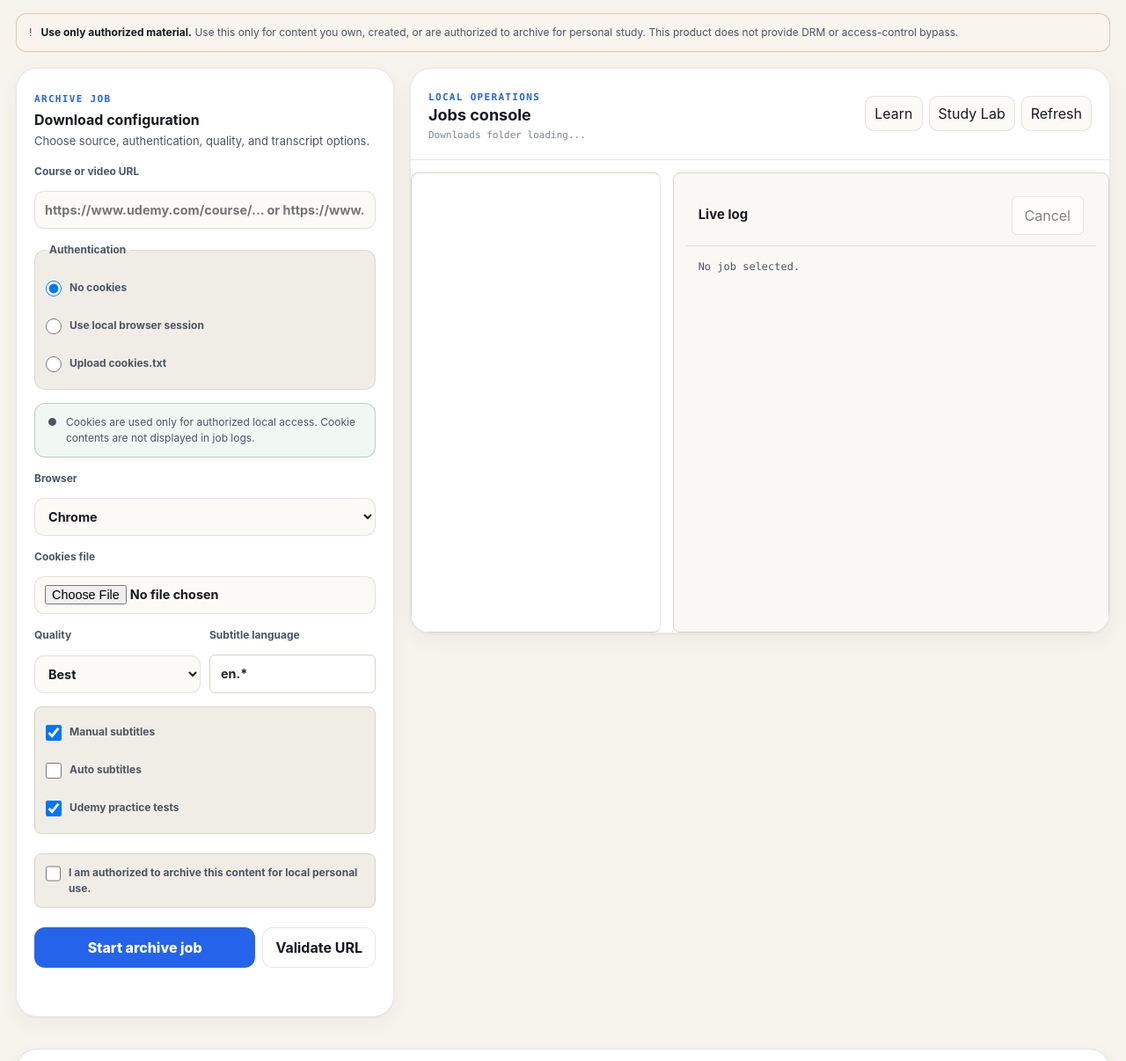
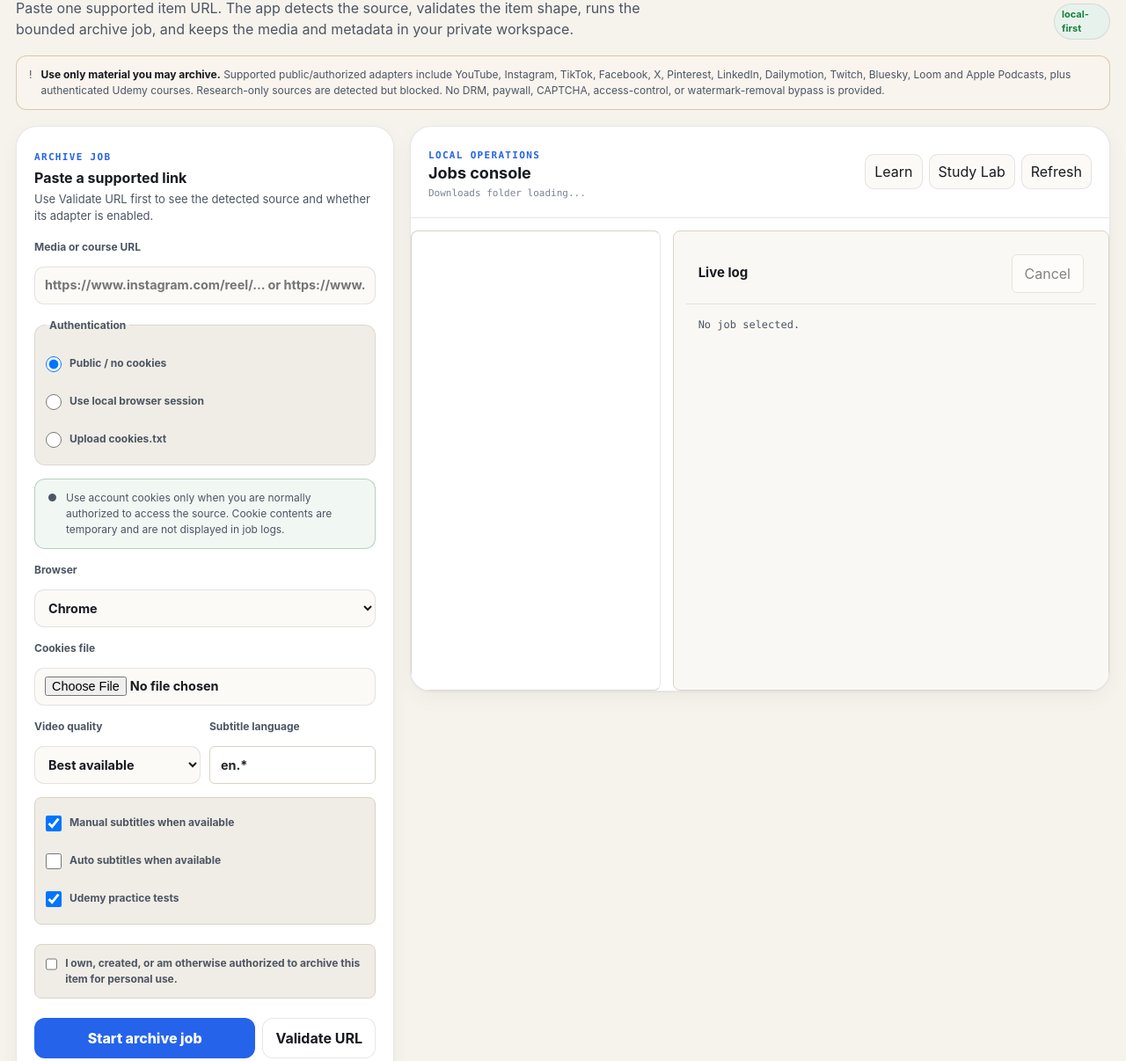
Before and after one commit to rrahul0904/udemy-project-downloader, a website: page app/static/index.html in a window 1280 px wide. Shown: the part 229-1435 px from the top of the page at 88% size. Drawn offline with Linux system fonts and the light colour scheme; no server answers.

Commit message:
RE-382 finish multi-source acquire UI copy

```diff
--- a/app/static/index.html
+++ b/app/static/index.html
@@ -12,27 +12,27 @@
 <body>
 <div class="ci-shell">
   <header class="ci-topbar">
-    <a class="ci-brand" href="/home"><span class="ci-brand-mark">CI</span><span class="ci-brand-copy"><strong>Course Intelligence OS</strong><small>Authorized local archive + learning</small></span></a>
+    <a class="ci-brand" href="/home"><span class="ci-brand-mark">CI</span><span class="ci-brand-copy"><strong>Course Intelligence OS</strong><small>Authorized media archive + learning</small></span></a>
     <nav class="ci-mode-nav" aria-label="Primary"><a data-mode-link="home" href="/home">Library</a><a data-mode-link="acquire" href="/">Acquire</a><a data-mode-link="learn" href="/learn">Learn</a><a data-mode-link="work" href="/lab">Work</a><a data-mode-link="files" href="/files-ui">Files</a></nav>
     <div class="ci-top-actions"><a class="ci-icon-button" data-mode-link="settings" href="/settings" aria-label="Settings">⚙</a><button class="ci-icon-button" data-theme-toggle type="button">◐</button></div>
   </header>
 
   <main class="ci-container acquire-page">
-    <section class="acquire-intro"><div><span class="ci-eyebrow">ACQUIRE · AUTHORIZED ARCHIVE</span><h1>Archive course material you are allowed to keep.</h1><p>Bring Udemy and YouTube lessons into your private learning workspace with subtitles, metadata, media, and optional practice-test extraction.</p></div><span class="ci-badge green">local-first</span></section>
-    <div class="ci-trust" style="margin-bottom:18px"><span>!</span><div><strong>Use only authorized material.</strong> Use this only for content you own, created, or are authorized to archive for personal study. This product does not provide DRM or access-control bypass.</div></div>
+    <section class="acquire-intro"><div><span class="ci-eyebrow">ACQUIRE · ONE LINK, ONE ARCHIVE FLOW</span><h1>Save authorized media without the fake-download-button maze.</h1><p>Paste one supported item URL. The app detects the source, validates the item shape, runs the bounded archive job, and keeps the media and metadata in your private workspace.</p></div><span class="ci-badge green">local-first</span></section>
+    <div class="ci-trust" style="margin-bottom:18px"><span>!</span><div><strong>Use only material you may archive.</strong> Supported public/authorized adapters include YouTube, Instagram, TikTok, Facebook, X, Pinterest, LinkedIn, Dailymotion, Twitch, Bluesky, Loom and Apple Podcasts, plus authenticated Udemy courses. Research-only sources are detected but blocked. No DRM, paywall, CAPTCHA, access-control, or watermark-removal bypass is provided.</div></div>
 
     <section class="acquire-layout">
       <aside class="acquire-config">
-        <div style="margin-bottom:16px"><span class="ci-eyebrow">ARCHIVE JOB</span><h2 style="margin:4px 0 5px">Download configuration</h2><p class="ci-secondary" style="margin:0;font-size:13px">Choose source, authentication, quality, and transcript options.</p></div>
+        <div style="margin-bottom:16px"><span class="ci-eyebrow">ARCHIVE JOB</span><h2 style="margin:4px 0 5px">Paste a supported link</h2><p class="ci-secondary" style="margin:0;font-size:13px">Use Validate URL first to see the detected source and whether its adapter is enabled.</p></div>
         <form id="job-form" class="form">
-          <label><span>Course or video URL</span><input name="course_url" type="url" placeholder="https://www.udemy.com/course/... or https://www.youtube.com/watch?v=..." required /></label>
-          <fieldset class="auth-box"><legend>Authentication</legend><label><input name="auth_method" type="radio" value="none" checked /><span>No cookies</span></label><label><input name="auth_method" type="radio" value="browser" /><span>Use local browser session</span></label><label><input name="auth_method" type="radio" value="cookies_file" /><span>Upload cookies.txt</span></label></fieldset>
-          <div class="ci-privacy"><span>●</span><div>Cookies are used only for authorized local access. Cookie contents are not displayed in job logs.</div></div>
+          <label><span>Media or course URL</span><input name="course_url" type="url" placeholder="https://www.instagram.com/reel/... or https://www.youtube.com/watch?v=..." required /></label>
+          <fieldset class="auth-box"><legend>Authentication</legend><label><input name="auth_method" type="radio" value="none" checked /><span>Public / no cookies</span></label><label><input name="auth_method" type="radio" value="browser" /><span>Use local browser session</span></label><label><input name="auth_method" type="radio" value="cookies_file" /><span>Upload cookies.txt</span></label></fieldset>
+          <div class="ci-privacy"><span>●</span><div>Use account cookies only when you are normally authorized to access the source. Cookie contents are temporary and are not displayed in job logs.</div></div>
           <label id="browser-row"><span>Browser</span><select name="browser"><option value="chrome">Chrome</option><option value="safari">Safari</option><option value="firefox">Firefox</option><option value="brave">Brave</option><option value="edge">Edge</option><option value="chromium">Chromium</option><option value="vivaldi">Vivaldi</option><option value="opera">Opera</option></select></label>
           <label id="cookies-row" hidden><span>Cookies file</span><input name="cookies_file" type="file" accept=".txt,text/plain" /></label>
-          <div class="row"><label><span>Quality</span><select name="quality"><option value="best">Best</option><option value="1080">1080p max</option><option value="720">720p max</option><option value="480">480p max</option><option value="360">360p max</option></select></label><label><span>Subtitle language</span><input name="subtitle_languages" value="en.*" /></label></div>
-          <div class="checks"><label><input name="subtitles" type="checkbox" checked /><span>Manual subtitles</span></label><label><input name="auto_subtitles" type="checkbox" /><span>Auto subtitles</span></label><label><input name="include_practice_tests" type="checkbox" checked /><span>Udemy practice tests</span></label></div>
-          <label class="confirm"><input name="confirm_authorized" type="checkbox" required /><span><strong>I am authorized to archive this content for local personal use.</strong></span></label>
+          <div class="row"><label><span>Video quality</span><select name="quality"><option value="best">Best available</option><option value="1080">1080p max</option><option value="720">720p max</option><option value="480">480p max</option><option value="360">360p max</option></select></label><label><span>Subtitle language</span><input name="subtitle_languages" value="en.*" /></label></div>
+          <div class="checks"><label><input name="subtitles" type="checkbox" checked /><span>Manual subtitles when available</span></label><label><input name="auto_subtitles" type="checkbox" /><span>Auto subtitles when available</span></label><label><input name="include_practice_tests" type="checkbox" checked /><span>Udemy practice tests</span></label></div>
+          <label class="confirm"><input name="confirm_authorized" type="checkbox" required /><span><strong>I own, created, or am otherwise authorized to archive this item for personal use.</strong></span></label>
           <div class="acquire-actions"><button class="primary" type="submit">Start archive job</button><button id="validate-url" class="validate" type="button">Validate URL</button></div>
           <p id="form-message" class="message" role="status"></p>
         </form>
```
